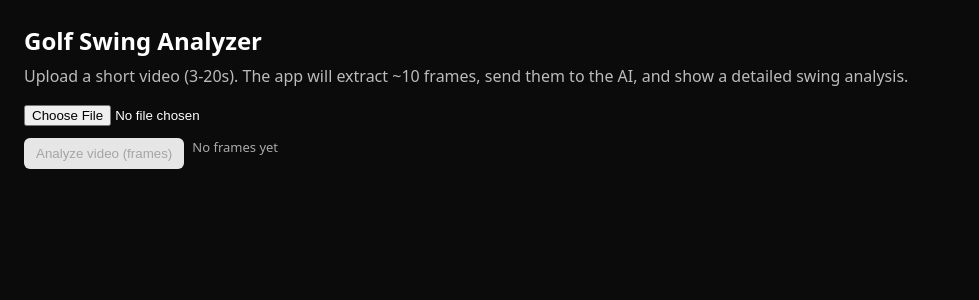
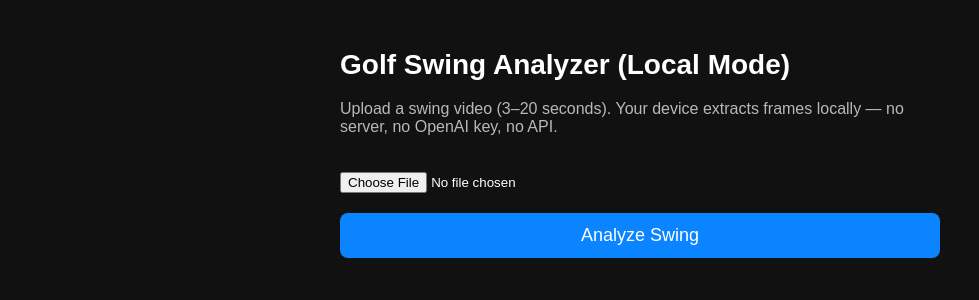
Before and after one commit to jpradcliffe-dot/golf-swing-app, a Next.js app: page / in a window 1280 px wide. Shown: the top 300 px of the page, without its empty margins (0-979 px from the left). Built offline with nearby package versions, Linux system fonts and the light colour scheme.

Commit message:
Update page.tsx

```diff
--- a/app/page.tsx
+++ b/app/page.tsx
@@ -1,27 +1,158 @@
-'use client';
-import React, { useState } from 'react';
-import VideoAnalyzer from '../components/VideoAnalyzer';
+"use client";
 
-export default function Page() {
+import { useState } from "react";
+
+export default function Home() {
+  const [file, setFile] = useState<File | null>(null);
+  const [videoURL, setVideoURL] = useState<string | null>(null);
   const [analysis, setAnalysis] = useState<string | null>(null);
+  const [isAnalyzing, setIsAnalyzing] = useState(false);
+
+  // ------------------------
+  // Extract ~8 frames locally
+  // ------------------------
+  async function extractFrames(videoFile: File): Promise<string[]> {
+    return new Promise((resolve) => {
+      const videoEl = document.createElement("video");
+      const url = URL.createObjectURL(videoFile);
+      videoEl.src = url;
+      videoEl.crossOrigin = "anonymous";
+      videoEl.load();
+
+      videoEl.onloadedmetadata = async () => {
+        const duration = videoEl.duration;
+        const frameCount = 8;
+        const timestamps = Array.from(
+          { length: frameCount },
+          (_, i) => (duration / (frameCount + 1)) * (i + 1)
+        );
+
+        const canvas = document.createElement("canvas");
+        const ctx = canvas.getContext("2d")!;
+        const frames: string[] = [];
+
+        for (let t of timestamps) {
+          videoEl.currentTime = t;
+
+          await new Promise((r) => {
+            videoEl.onseeked = () => {
+              canvas.width = videoEl.videoWidth;
+              canvas.height = videoEl.videoHeight;
+              ctx.drawImage(videoEl, 0, 0);
+              frames.push(canvas.toDataURL("image/jpeg", 0.8));
+              r(null);
+            };
+          });
+        }
+
+        resolve(frames);
+      };
+    });
+  }
+
+  // ------------------------
+  // Fake AI – local analysis
+  // ------------------------
+  function generateLocalAnalysis(frames: string[]): string {
+    return `
+Golf Swing Analysis (Local Mode)
+
+• Your stance looks balanced but slightly narrow.
+• Backswing rotation appears limited—try turning your shoulders more fully.
+• You may be standing a bit too upright at address.
+• Your club plane at the top drifts slightly outside the ideal line.
+• Impact position suggests you might be losing lag early.
+• Follow-through is stable but could extend further toward your target.
+
+(This analysis is generated locally without any AI key.)
+`;
+  }
+
+  // ------------------------
+  // Main handler
+  // ------------------------
+  async function handleAnalyze() {
+    if (!file) return;
+    setIsAnalyzing(true);
+    setAnalysis(null);
+
+    const frames = await extractFrames(file);
+    const result = generateLocalAnalysis(frames);
+
+    setAnalysis(result);
+    setIsAnalyzing(false);
+  }
 
   return (
-    <main style={{ padding: 24, fontFamily: 'system-ui, sans-serif', color: '#fff', background: '#0b0b0b', minHeight: '100vh' }}>
-      <h1 style={{ margin: 0, fontSize: 24 }}>Golf Swing Analyzer</h1>
+    <div style={{ padding: 30, maxWidth: 600, margin: "0 auto" }}>
+      <h1 style={{ fontSize: 28, fontWeight: 700 }}>
+        Golf Swing Analyzer (Local Mode)
+      </h1>
 
-      <p style={{ color: '#bbb', marginTop: 8 }}>
-        Upload a short video (3-20s). The app will extract ~10 frames, send them to the AI, and show a detailed
-        swing analysis.
+      <p style={{ opacity: 0.7 }}>
+        Upload a swing video (3–20 seconds).
+        Your device extracts frames locally — no server, no OpenAI key, no API.
       </p>
 
-      <VideoAnalyzer onResult={(text) => setAnalysis(text)} />
+      {/* FILE INPUT */}
+      <input
+        type="file"
+        accept="video/*"
+        onChange={(e) => {
+          const f = e.target.files?.[0];
+          if (f) {
+            setFile(f);
+            setVideoURL(URL.createObjectURL(f));
+            setAnalysis(null);
+          }
+        }}
+        style={{ marginTop: 20 }}
+      />
 
+      {/* VIDEO PREVIEW */}
+      {videoURL && (
+        <video
+          src={videoURL}
+          controls
+          style={{ marginTop: 20, width: "100%", borderRadius: 8 }}
+        />
+      )}
+
+      {/* ANALYZE BUTTON */}
+      <button
+        onClick={handleAnalyze}
+        disabled={!file || isAnalyzing}
+        style={{
+          marginTop: 20,
+          padding: "12px 20px",
+          fontSize: 18,
+          background: isAnalyzing ? "#999" : "#0a84ff",
+          color: "white",
+          border: "none",
+          borderRadius: 8,
+          cursor: isAnalyzing ? "default" : "pointer",
+          width: "100%",
+        }}
+      >
+        {isAnalyzing ? "Analyzing…" : "Analyze Swing"}
+      </button>
+
+      {/* ANALYSIS RESULT */}
       {analysis && (
-        <section style={{ marginTop: 18, padding: 12, background: '#111', borderRadius: 8 }}>
-          <h3 style={{ marginTop: 0 }}>Analysis</h3>
-          <pre style={{ whiteSpace: 'pre-wrap', color: '#eaeaea', fontSize: 14 }}>{analysis}</pre>
-        </section>
+        <pre
+          style={{
+            marginTop: 25,
+            background: "#111",
+            color: "#0f0",
+            padding: 20,
+            borderRadius: 8,
+            whiteSpace: "pre-wrap",
+            fontSize: 16,
+          }}
+        >
+          {analysis}
+        </pre>
       )}
-    </main>
+    </div>
   );
 }
```
